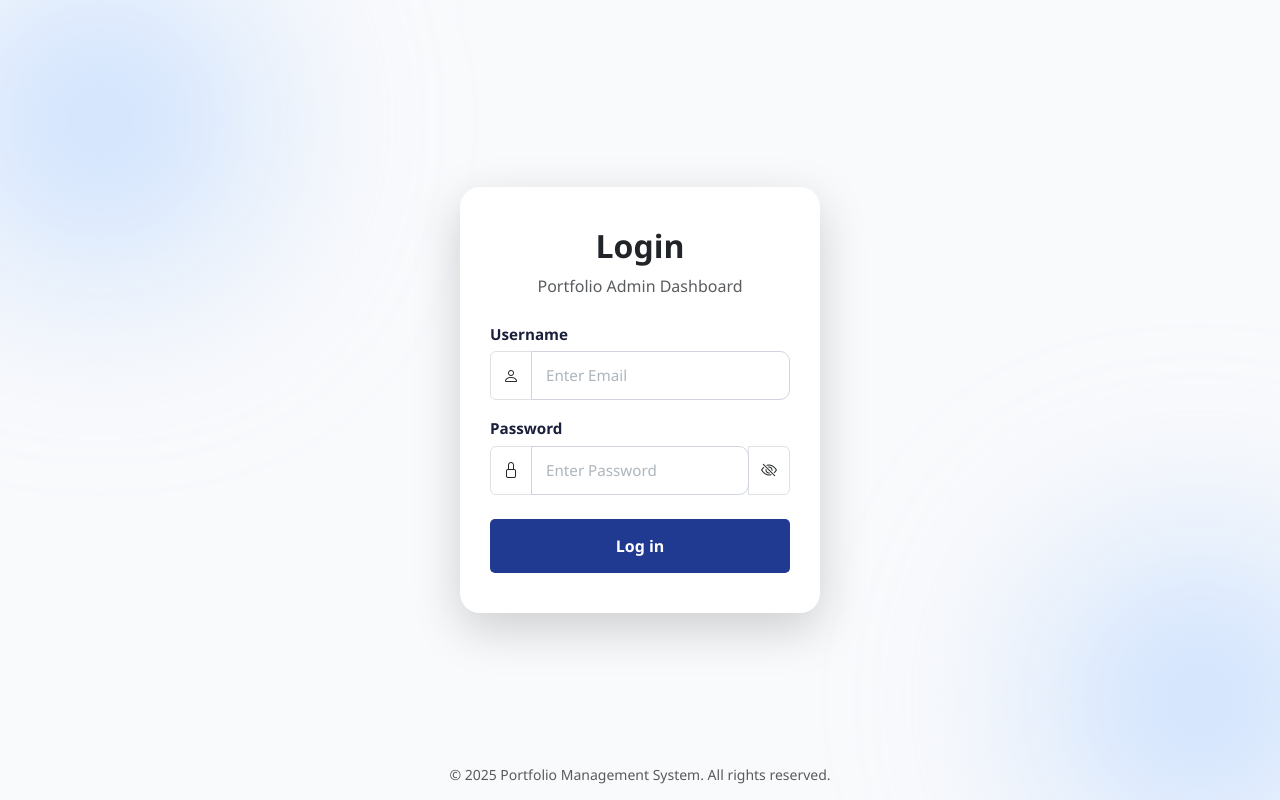
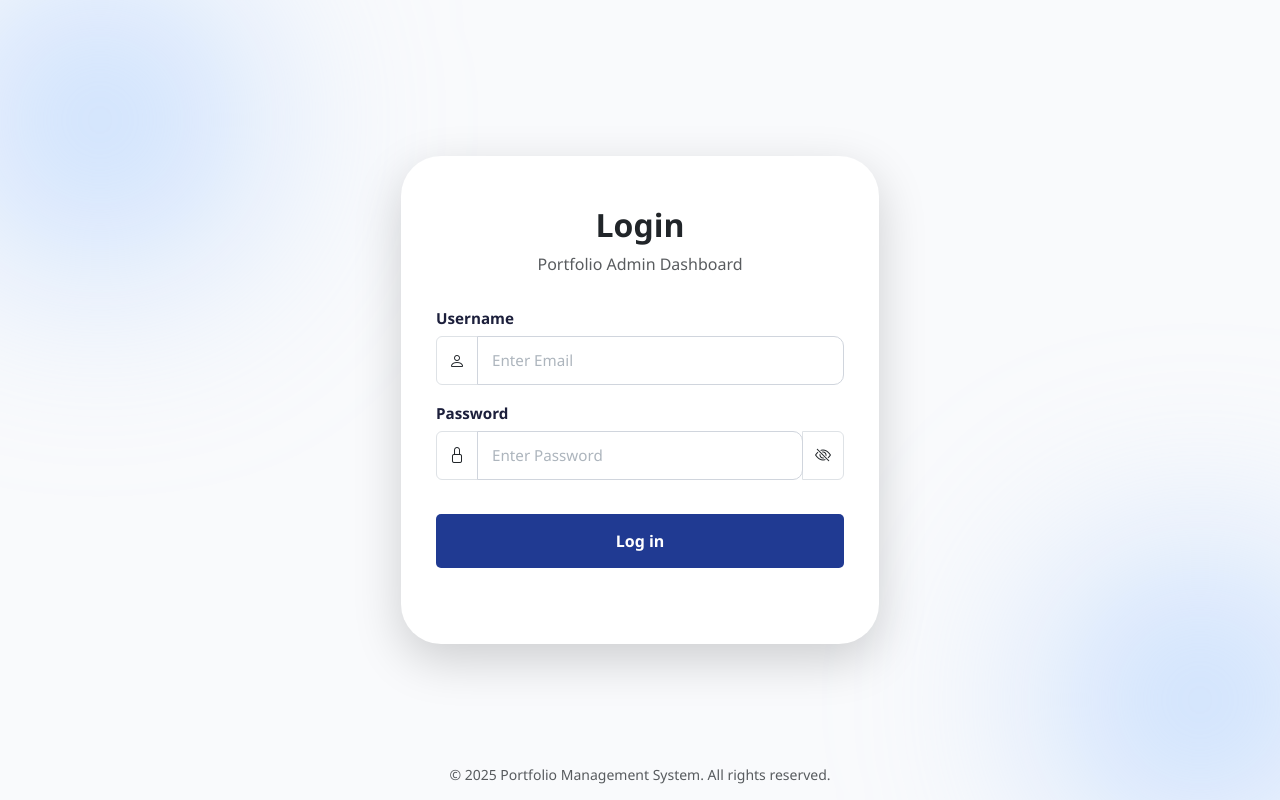
Before and after one commit to Natasha-Hipos/Portfolio-Management-System, a React (Create React App) app: page / in a window 1280 px wide. Built offline with nearby package versions, Linux system fonts and the light colour scheme.

Commit message:
edit login form

```diff
--- a/src/pages/Login.jsx
+++ b/src/pages/Login.jsx
@@ -56,8 +56,10 @@ function Login() {
   return (
     <div className="login-wrapper">
       <div className="login-box text-center shadow-lg">
-        <h2 className="fw-bold mb-2">Login</h2>
-        <p className="text-muted mb-4">Portfolio Admin Dashboard</p>
+        <div className="login-header">
+          <h2 className="fw-bold mb-2">Login</h2>
+          <p className="text-muted mb-4">Portfolio Admin Dashboard</p>
+        </div>
 
         <form onSubmit={handleSubmit}>
           <div className="mb-3 text-start">
--- a/src/styles/Login.css
+++ b/src/styles/Login.css
@@ -41,13 +41,18 @@
 /* Login box */
 .login-box {
   background: #fff;
-  border-radius: 20px;
-  padding: 40px 30px;
-  width: 360px;
+  border-radius: 40px;
+  padding: 50px 35px;
+  width: 478px;
+  height: 488px;
   box-shadow: 0 10px 25px rgba(0, 0, 0, 0.1);
   text-align: center;
   position: relative;
   z-index: 1;
+}
+
+.login-box p {
+  margin-bottom: 30px !important;
 }
 
 .form-control {
@@ -74,6 +79,10 @@
 
 .input-group {
   position: relative;
+}
+
+.mb-4 {
+  margin-bottom: 34px !important;
 }
 
 .toggle-password {
```
